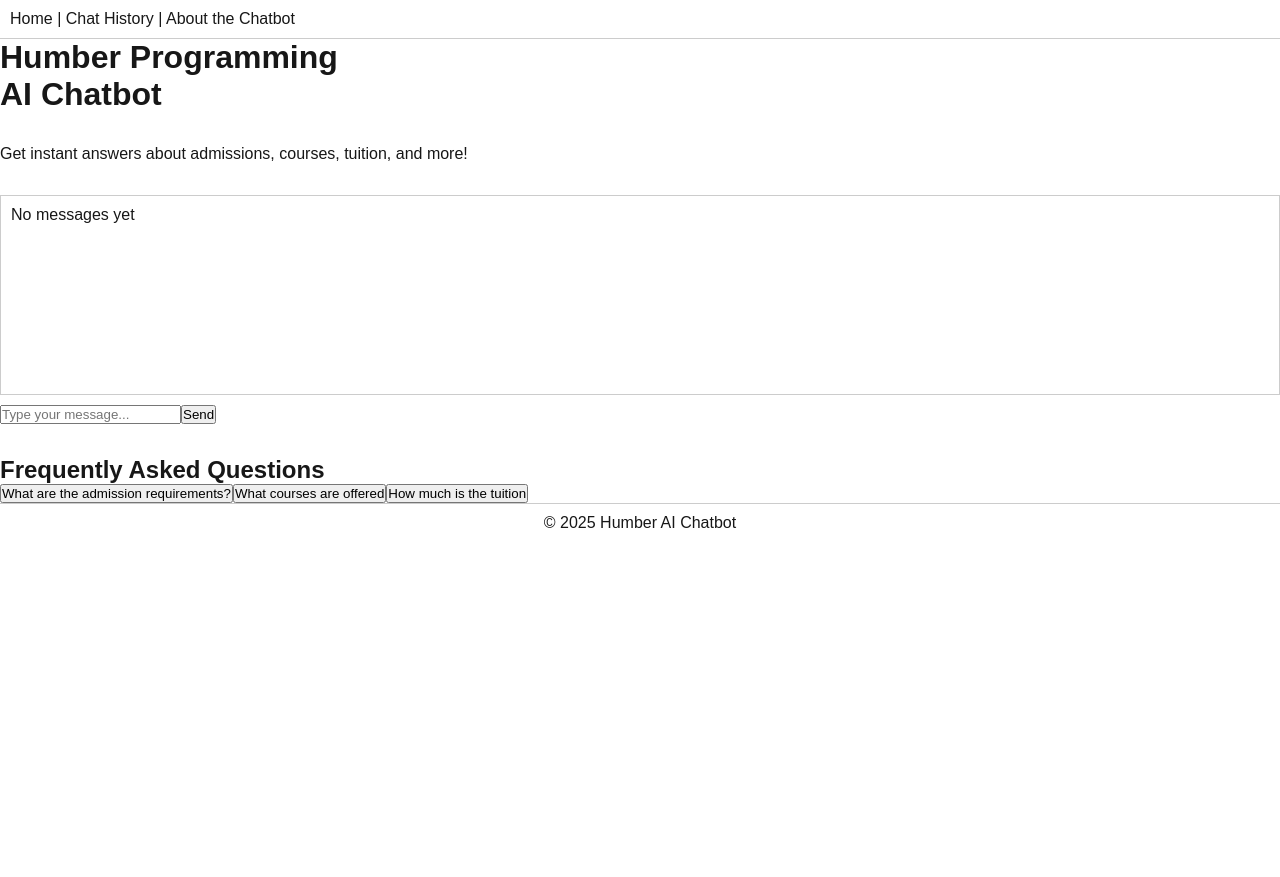
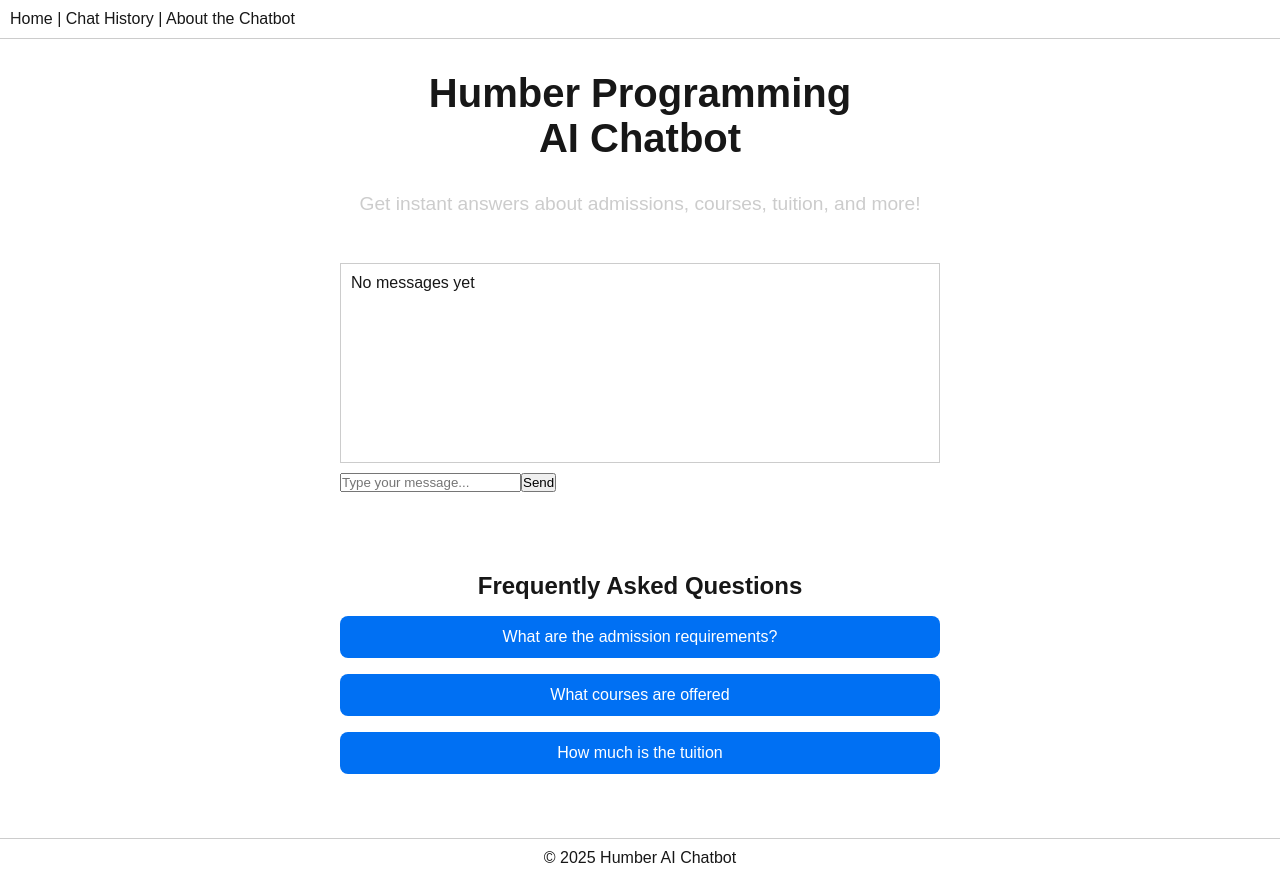
Before and after one commit to danielxw88/humber-ai, a Next.js app: page / in a window 1280 px wide. Before the commit the page ends 800 px from the top, so only its background shows below. Built offline with nearby package versions, Linux system fonts and the light colour scheme.

Commit message:
Updated Home.module.css with intial styling for Phase 1 layout

```diff
--- a/styles/Home.module.css
+++ b/styles/Home.module.css
@@ -166,3 +166,53 @@
     filter: invert();
   }
 }
+
+.container {
+  padding: 2rem;
+}
+
+.title {
+  font-size: 2.5rem;
+  text-align: center;
+}
+
+.description {
+  font-size: 1.2rem;
+  text-align: center;
+  color: #ccc;
+}
+
+.chatbox {
+  width: 100%;
+  max-width: 600px;
+  margin: 1rem auto;
+}
+
+.faq {
+  width: 100%;
+  max-width: 600px;
+  margin: 2rem auto;
+  text-align: center;
+}
+
+.faqButtons {
+  display: flex;
+  flex-direction: column;
+  gap: 1rem;
+  margin-top: 1rem;
+}
+
+.faqButtons button {
+  padding: 0.75rem 1rem;
+  font-size: 1rem;
+  border: none;
+  border-radius: 8px;
+  background-color: #0070f3;
+  color: white;
+  cursor: pointer;
+  transition: background 0.2s ease;
+}
+
+.faqButtons button:hover {
+  background-color: #005dc1;
+}
```
